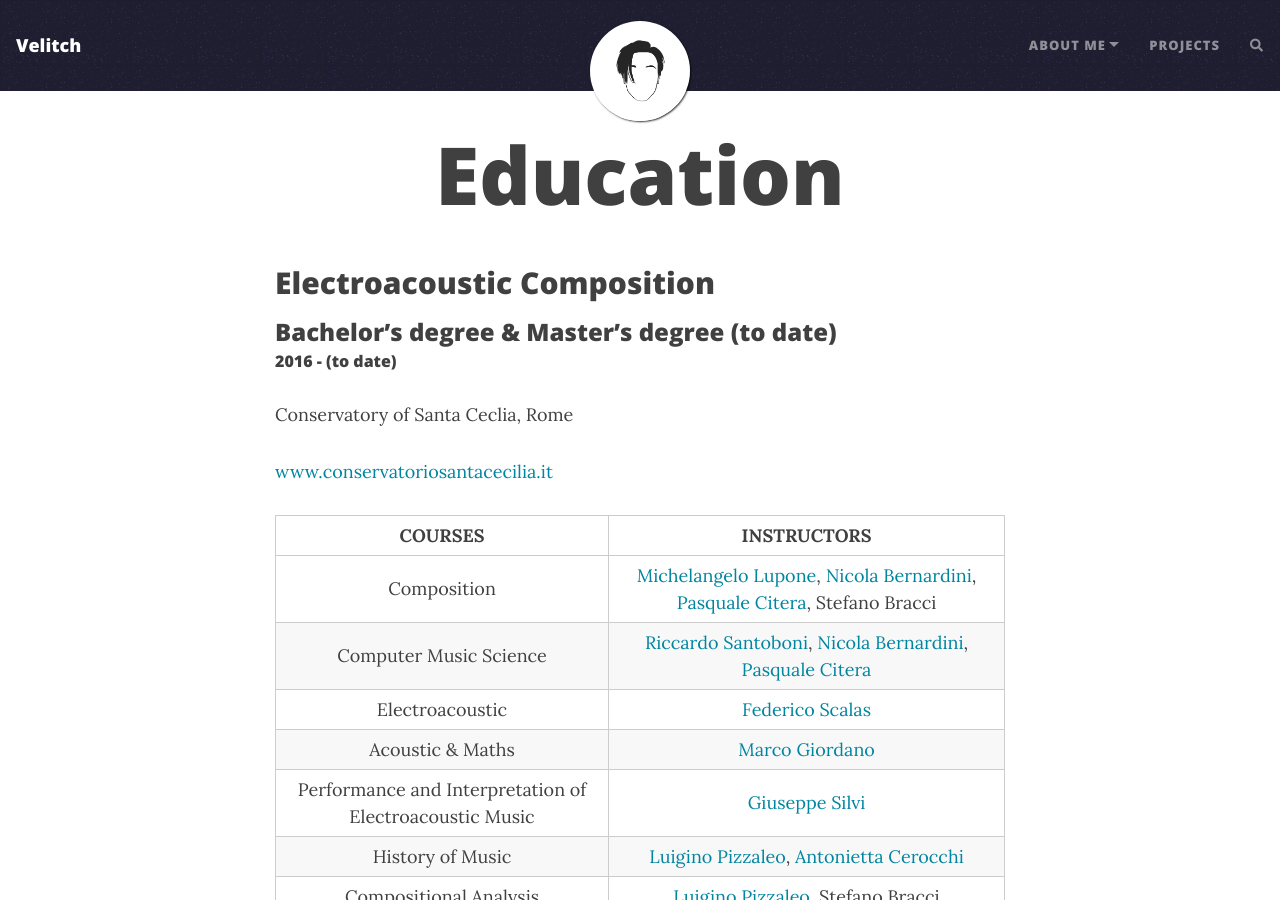
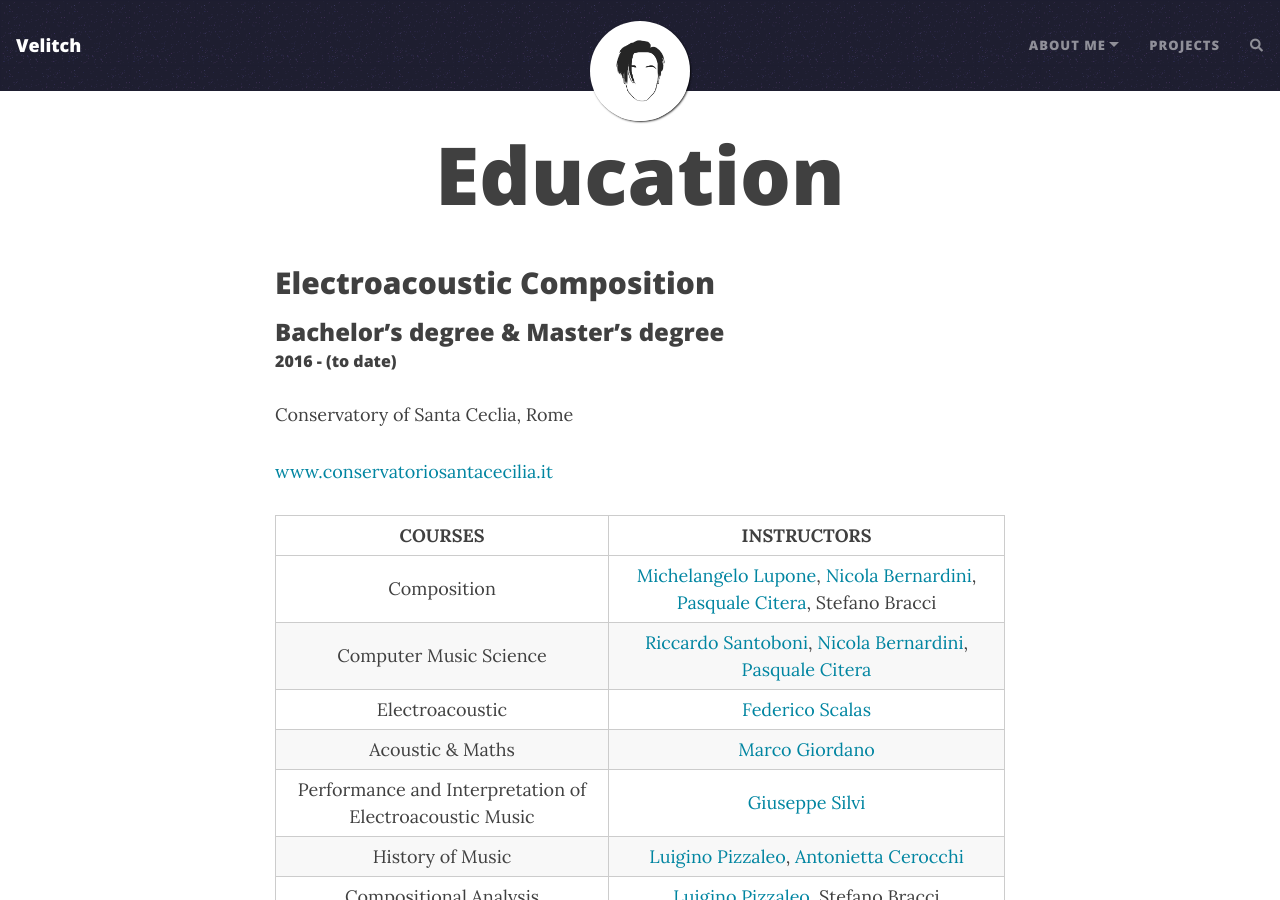
Before and after one commit to Velitch/velitch, a Jekyll site: the page built from pages/Education.md, in a window 1280 px wide and 900 px high. Built offline with Jekyll 4.4.1, drawn with Linux system fonts in a browser that asks for light colours; nearby versions of some CDN libraries; comment, search, counter and statistics services are not loaded.

Commit message:
Update Education.md

```diff
--- a/pages/Education.md
+++ b/pages/Education.md
@@ -5,7 +5,7 @@ subtitle:
 ---
 
 ## Electroacoustic Composition
-###  Bachelor's degree & Master's degree (to date)
+###  Bachelor's degree & Master's degree
 
 ###### 2016 - (to date)
 
```
